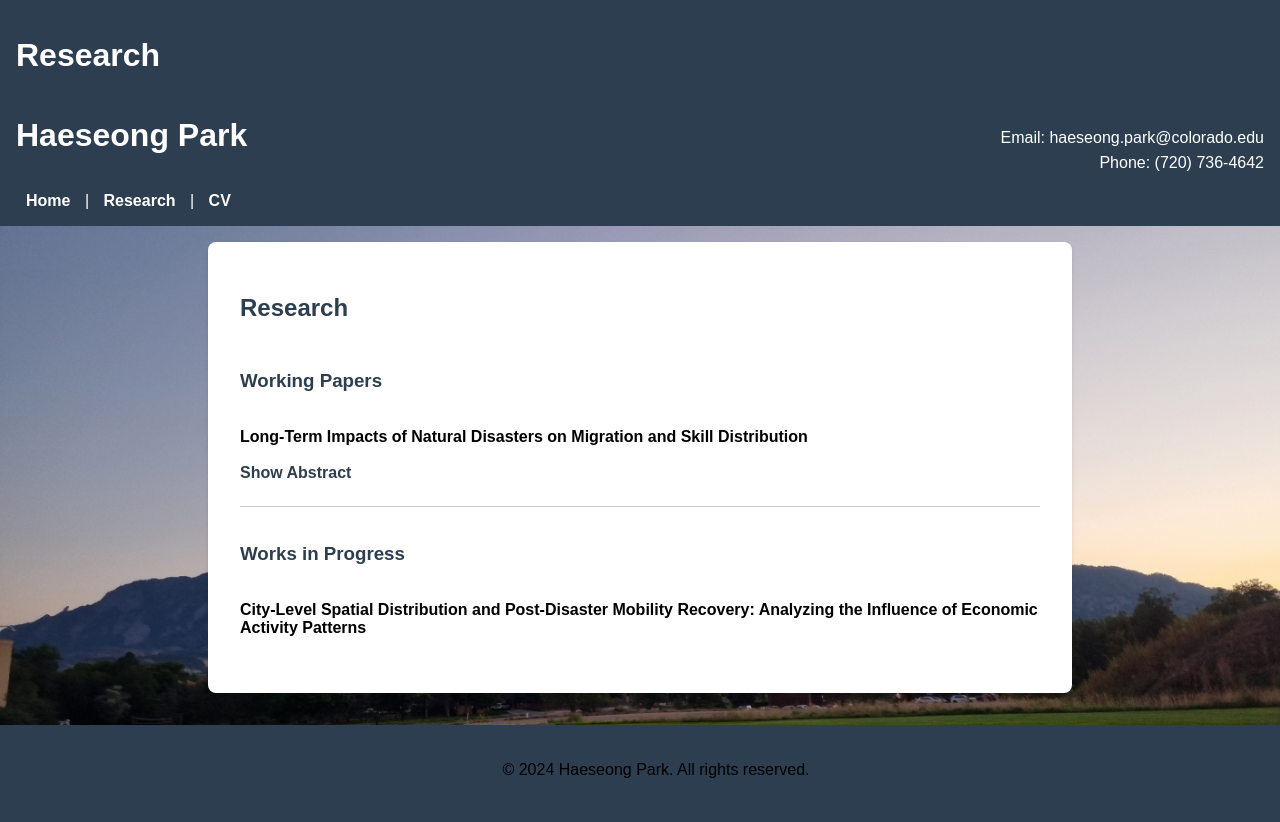
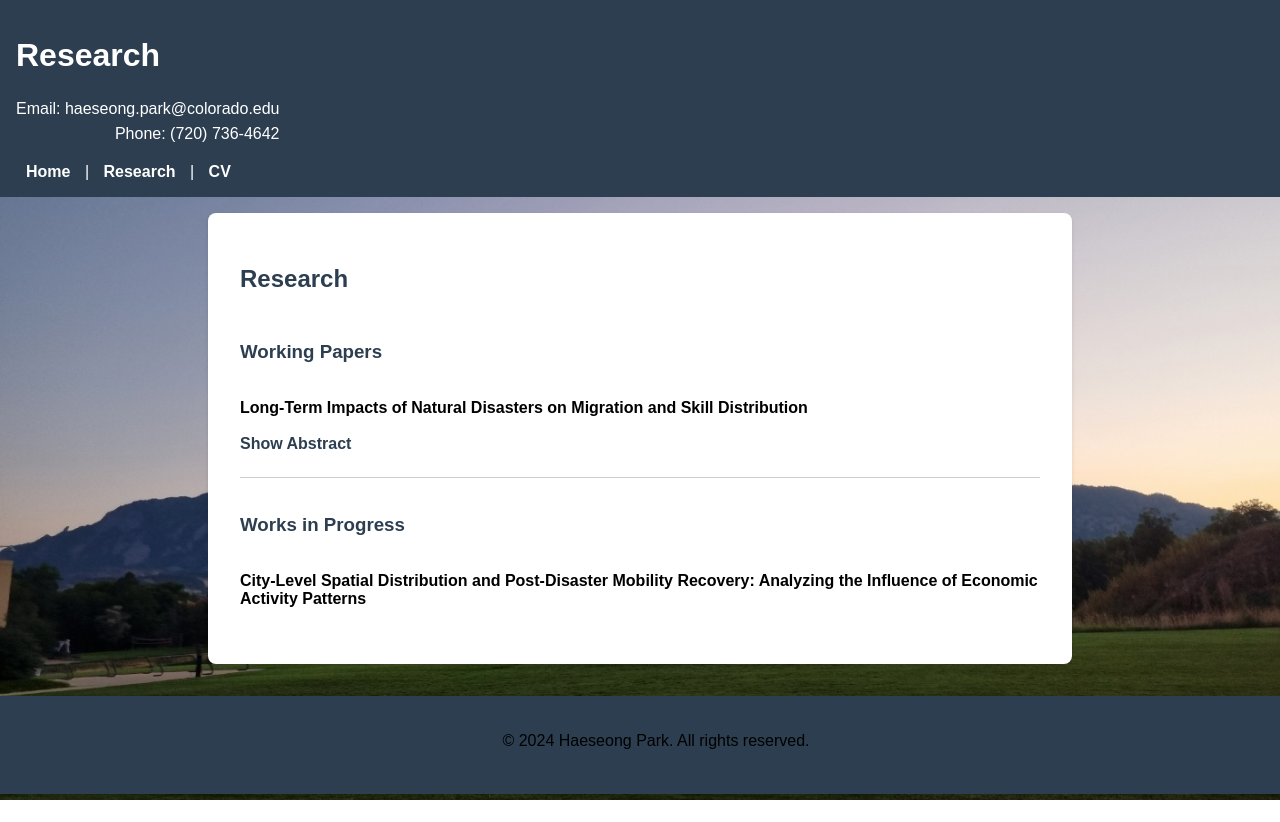
Before and after one commit to haeseong-a/haeseong.park, a plain HTML site: page research.html in a window 1280 px wide. Shown: the top 822 px of the page. After the commit the page ends 800 px from the top, so only its background shows below. Drawn offline with Linux system fonts and the light colour scheme.

Commit message:
Update research.html

```diff
--- a/research.html
+++ b/research.html
@@ -47,9 +47,6 @@
     <header>
         <h1>Research</h1>
         <div style="display: flex; justify-content: space-between; align-items: flex-end;">
-        <div>
-                <h1>Haeseong Park</h1>
-            </div>
             <div style="text-align: right;">
                 <p style="margin: 0; color: white;">Email: haeseong.park@colorado.edu</p>
                 <p style="margin: 0; color: white;">Phone: (720) 736-4642</p>
```
